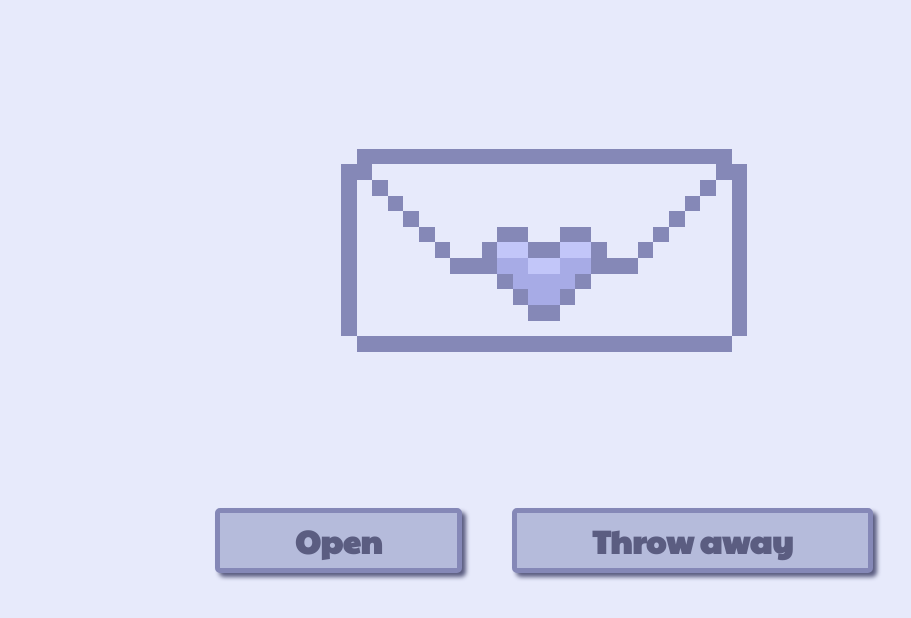
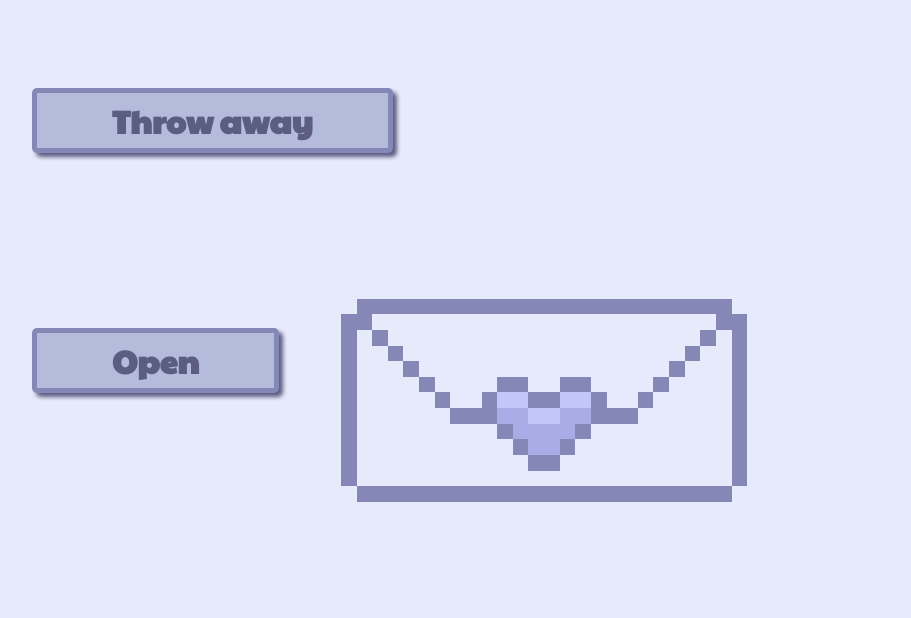
Before and after one commit to Stephaniebaard/Purple-Fox, a React (Vite) app: page / in a window 1280 px wide. Shown: the top 618 px of the page, without its empty margins (96-1007 px from the left). Built offline with nearby package versions, Linux system fonts and the light colour scheme.

Commit message:
Added ButtonMove function

```diff
--- a/src/App.tsx
+++ b/src/App.tsx
@@ -1,12 +1,12 @@
 
 import "./App.scss";
-import EnvelopeBox from "./widgets/envelope/envelope";
+import ButtonMove from "./widgets/envelope/envelope";
 
 
 function App() {
   return (
     <>
-    <EnvelopeBox/>
+    <ButtonMove/>
     </>
   );
 }
--- a/src/components/buttons/Buttons.tsx
+++ b/src/components/buttons/Buttons.tsx
@@ -2,12 +2,13 @@ import "./Buttons.scss";
 
 type ButtonProps = {
 	title: string;
-	handleClick: () => void;
+	handleClick: (event: React.MouseEvent<HTMLButtonElement>) => void;
+	style: React.CSSProperties;
 };
 
-export default function Button({ title, handleClick }: Readonly<ButtonProps>) {
+export default function Button({ title, handleClick, style }: Readonly<ButtonProps>) {
 	return (
-		<button onClick={handleClick} className="Button">
+		<button onClick={handleClick} className="Button" style={style}>
 			{title}
 		</button>
 	);
--- a/src/widgets/envelope/envelope.tsx
+++ b/src/widgets/envelope/envelope.tsx
@@ -1,20 +1,43 @@
 import Button from "../../components/buttons/Buttons";
 import "./envelope.scss";
+import React, {useState} from "react";
 
-export default function () {
+const ButtonMove: React.FC = () => {
+    const positions = [
+        {top: '10%', left: '10%'},
+        {top: '20%', left: '50%'},
+        {top: '50%', left: '20%'},
+        {top: '70%', left: '70%'},
+        {top: '40%', left: '80%'},
+    ];
+
+    const [positionIndex, setPositionIndex] = useState(0);
+
+    const moveButton = (event: React.MouseEvent<HTMLButtonElement>) => {
+        setPositionIndex((prevIndex)=>(prevIndex + 1) % positions.length);
+    };
+
+
     return (
-<div className="EnvelopeBox">
+<div style={{ position: 'relative', width: '100vw', height: '100vh' }} className="EnvelopeBox">
  <img className="EnvelopeImage" src="../../../images/Envelope.png" alt="Envelope" />
  <div className="ButtonBox">
 <Button
-        title="Open" handleClick={function (): void {
-            throw new Error("Function not implemented.");
-        } }/>
+        title="Open"
+        handleClick={() => {}}
+        style={{ position: 'absolute', left: '10%', top: '40%' }}
+        />
 <Button
-        title="Throw away" handleClick={function (): void {
-            throw new Error("Function not implemented.");
-        } }/>
+        title="Throw away"
+        handleClick={moveButton}
+        style= {{
+            position: 'absolute',
+            ...positions[positionIndex],
+            transition: 'top 0,5s, left 0,5s',}}
+        />
         </div>
 </div>
 );
-}
+};
+
+export default ButtonMove;
```
